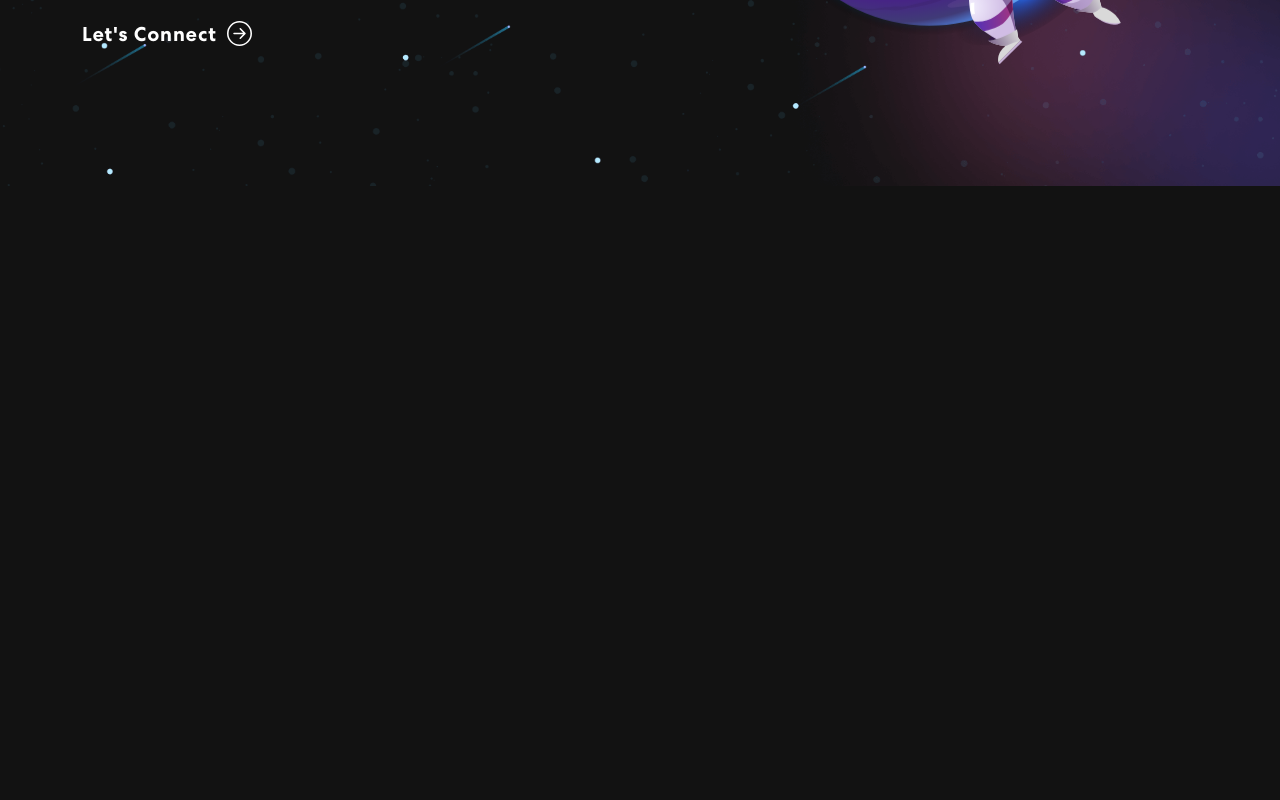
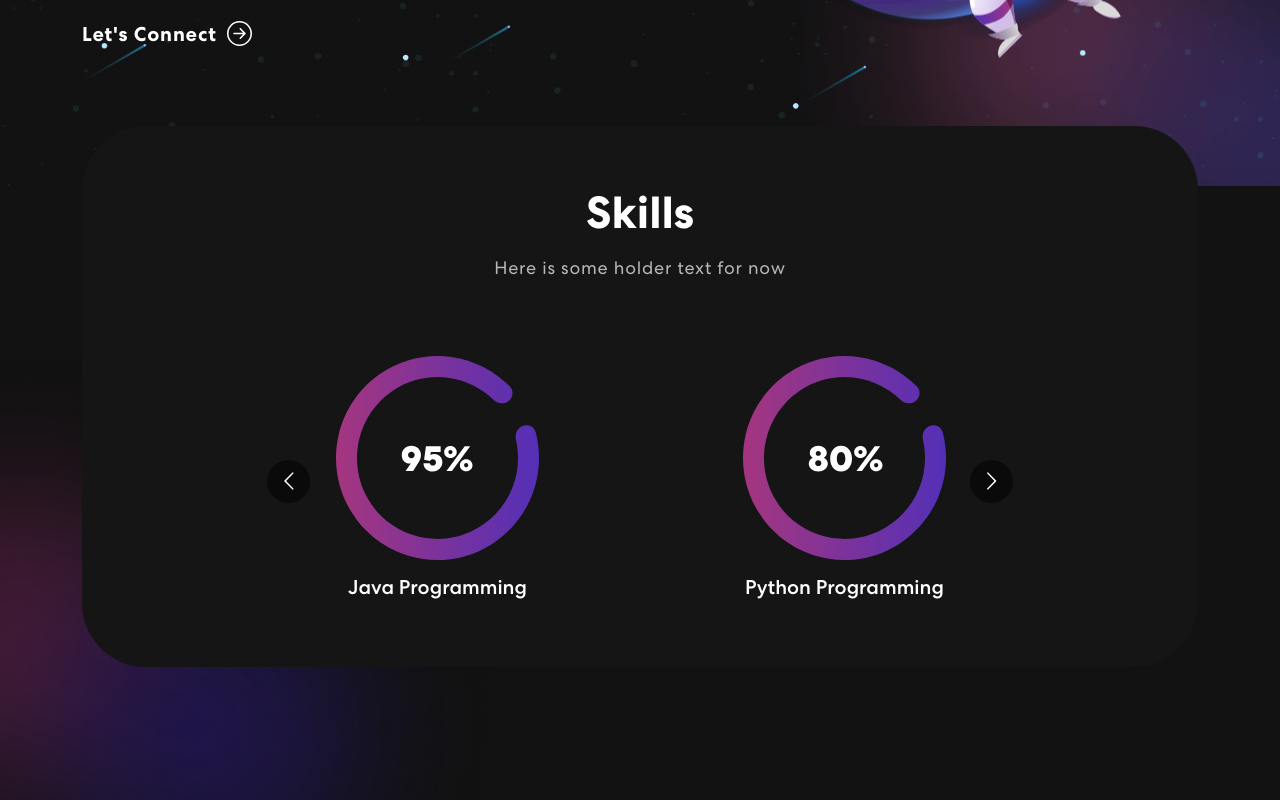
Before and after one commit to halenander/halenander.github.io, a React (Create React App) app in the folder haley-website/: page / in a window 1280 px wide. Shown: the part 580-1380 px from the top of the page. Before the commit the page ends 800 px from the top, so only its background shows below. Built offline with nearby package versions, Linux system fonts and the light colour scheme.

Commit message:
added skills carousel framework

```diff
--- a/haley-website/package.json
+++ b/haley-website/package.json
@@ -16,7 +16,7 @@
     "react-bootstrap-icons": "^1.8.2",
     "react-dom": "^18.2.0",
     "react-mailchimp-subscribe": "^2.1.3",
-    "react-multi-carousel": "^2.8.1",
+    "react-multi-carousel": "^2.8.4",
     "react-on-screen": "^2.1.1",
     "react-responsive-carousel": "^3.2.23",
     "react-router-dom": "^6.3.0",
--- a/haley-website/src/App.js
+++ b/haley-website/src/App.js
@@ -2,6 +2,7 @@ import logo from './logo.svg';
 import './App.css';
 import { NavBar } from './components/NavBar';
 import { Banner } from './components/Banner';
+import { Skills } from './components/Skills';
 import 'bootstrap/dist/css/bootstrap.min.css';
 
 function App() {
@@ -9,6 +10,7 @@ function App() {
     <div className="App">
       <NavBar />
       <Banner />
+      <Skills />
     </div>
   );
 }
--- /dev/null
+++ b/haley-website/src/components/Skills.js
@@ -0,0 +1,65 @@
+import { Container, Col, Row } from "react-bootstrap";
+import Carousel from "react-multi-carousel";
+import "react-multi-carousel/lib/styles.css";
+import meter1 from "../assets/img/meter1.svg";
+import meter2 from "../assets/img/meter2.svg";
+import meter3 from "../assets/img/meter3.svg";
+import colorSharp from "../assets/img/color-sharp.png";
+
+export const Skills = () => {
+    const responsive = {
+        superLargeDesktop: {
+          // the naming can be any, depends on you.
+          breakpoint: { max: 4000, min: 3000 },
+          items: 5
+        },
+        desktop: {
+          breakpoint: { max: 3000, min: 1024 },
+          items: 3
+        },
+        tablet: {
+          breakpoint: { max: 1024, min: 464 },
+          items: 2
+        },
+        mobile: {
+          breakpoint: { max: 464, min: 0 },
+          items: 1
+        }
+      };
+
+      return (
+        <section className="skill" id="skills">
+            <Container>
+                <Row>
+                    <Col>
+                        <div className="skill-bx">
+                            <h2>
+                                Skills
+                            </h2>
+                            <p>Here is some holder text for now</p>
+                            <Carousel responsive={responsive} infinite={true} className="skill-slider">
+                                <div className="item">
+                                    <img src={meter1} alt="image"/>
+                                    <h5>Java Programming</h5>
+                                </div>
+                                <div className="item">
+                                    <img src={meter2} alt="image"/>
+                                    <h5>Python Programming</h5>
+                                </div>
+                                <div className="item">
+                                    <img src={meter3} alt="image"/>
+                                    <h5>C Programming</h5>
+                                </div>
+                                <div className="item">
+                                    <img src={meter1} alt="image"/>
+                                    <h5>Docker/Kubernetes</h5>
+                                </div>
+                            </Carousel>
+                        </div>
+                    </Col>
+                </Row>
+            </Container>
+            <img className="background-image-left" src={colorSharp} />
+        </section>
+      )
+}
```
Also changed, not shown: 1 other file (tests, documents, lock files or other folders).
